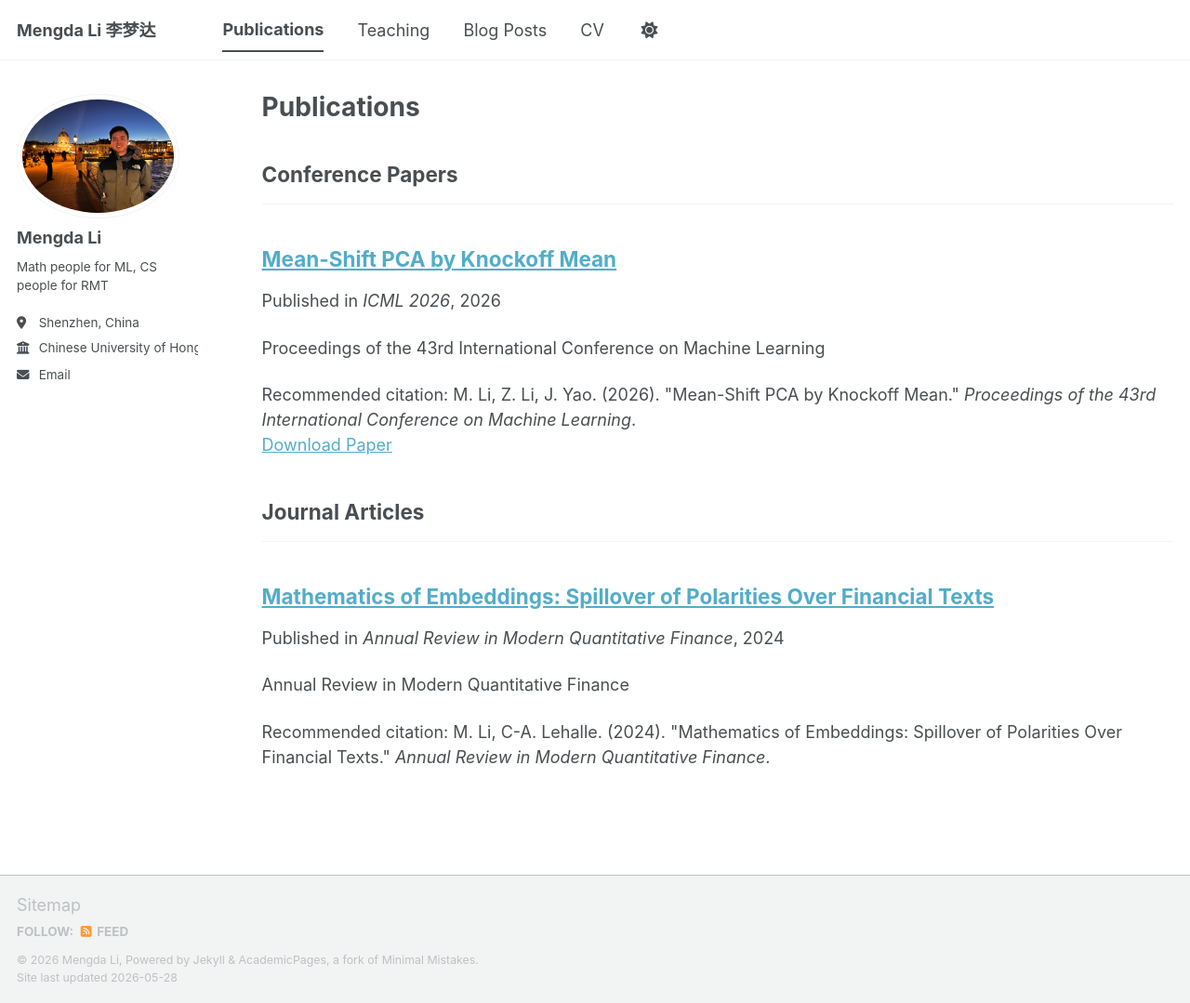
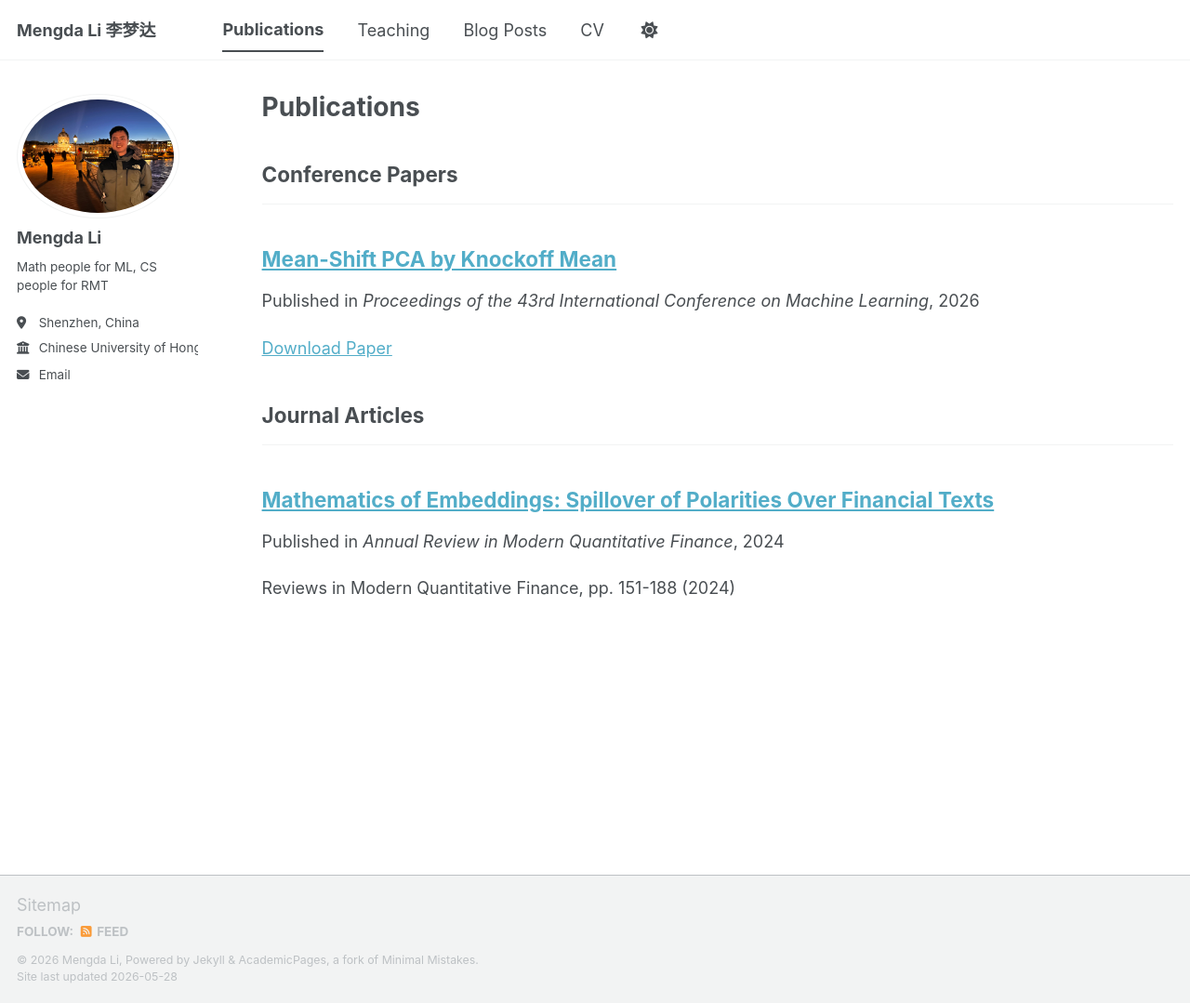
Before and after one commit to Mengda-Li/mengda-li.github.io, a Jekyll site: the page built from _pages/publications.html, in a window 1280 px wide and 1079 px high. Shown: the whole window at 93% size. Built offline with Jekyll 4.4.1, drawn with Linux system fonts in a browser that asks for light colours; a script bundle is joined from its source files by our own code; library files that are not in the unit come from our copies.

Commit message:
modify papers md

```diff
--- a/_publications/2024-01-01-embeddings.md
+++ b/_publications/2024-01-01-embeddings.md
@@ -2,9 +2,8 @@
 title: "Mathematics of Embeddings: Spillover of Polarities Over Financial Texts"
 collection: publications
 category: manuscripts
-permalink: /publication/2024-01-01-embeddings
-excerpt: 'Annual Review in Modern Quantitative Finance'
-date: 2024-01-01
+permalink: 'https://www.worldscientific.com/doi/10.1142/9789811281747_0003?srsltid=AfmBOoqiiFZqnXbVckyWY9kEhqZYCv-9wfL3dEiZsVIIkcELtUEcu_ZP'
+excerpt: 'Reviews in Modern Quantitative Finance, pp. 151-188 (2024)'
+date: 2024-04-01
 venue: 'Annual Review in Modern Quantitative Finance'
-citation: 'M. Li, C-A. Lehalle. (2024). &quot;Mathematics of Embeddings: Spillover of Polarities Over Financial Texts.&quot; <i>Annual Review in Modern Quantitative Finance</i>.'
 ---
--- a/_publications/2026-06-01-pca.md
+++ b/_publications/2026-06-01-pca.md
@@ -3,10 +3,7 @@ title: "Mean-Shift PCA by Knockoff Mean"
 collection: publications
 category: conferences
 permalink: /publication/2026-06-01-pca
-excerpt: 'Proceedings of the 43rd International Conference on Machine Learning'
-date: 2026-06-01
-venue: 'ICML 2026'
-citation: 'M. Li, Z. Li, J. Yao. (2026). &quot;Mean-Shift PCA by Knockoff Mean.&quot; <i>Proceedings of the 43rd International Conference on Machine Learning</i>.'
+date: 2026-07-07
+venue: 'Proceedings of the 43rd International Conference on Machine Learning'
 paperurl: 'https://arxiv.org/abs/2605.25460'
 ---
-[ArXiv pre-print](https://arxiv.org/abs/2605.25460)
```
